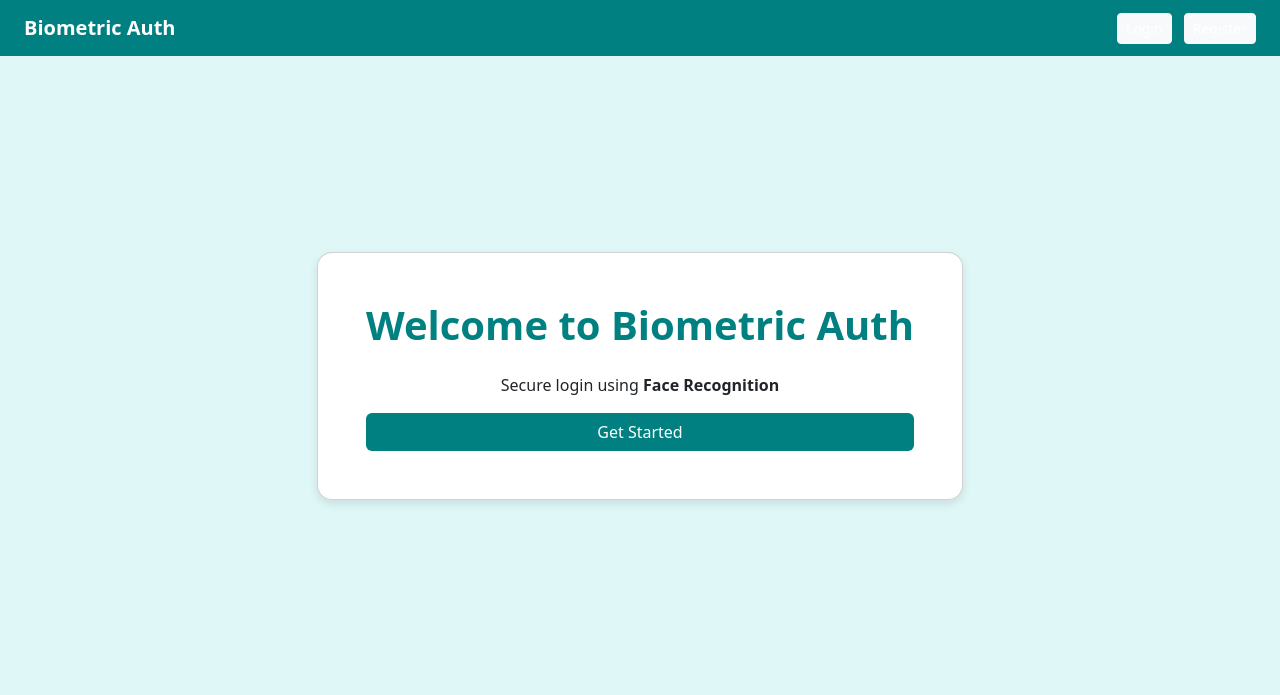
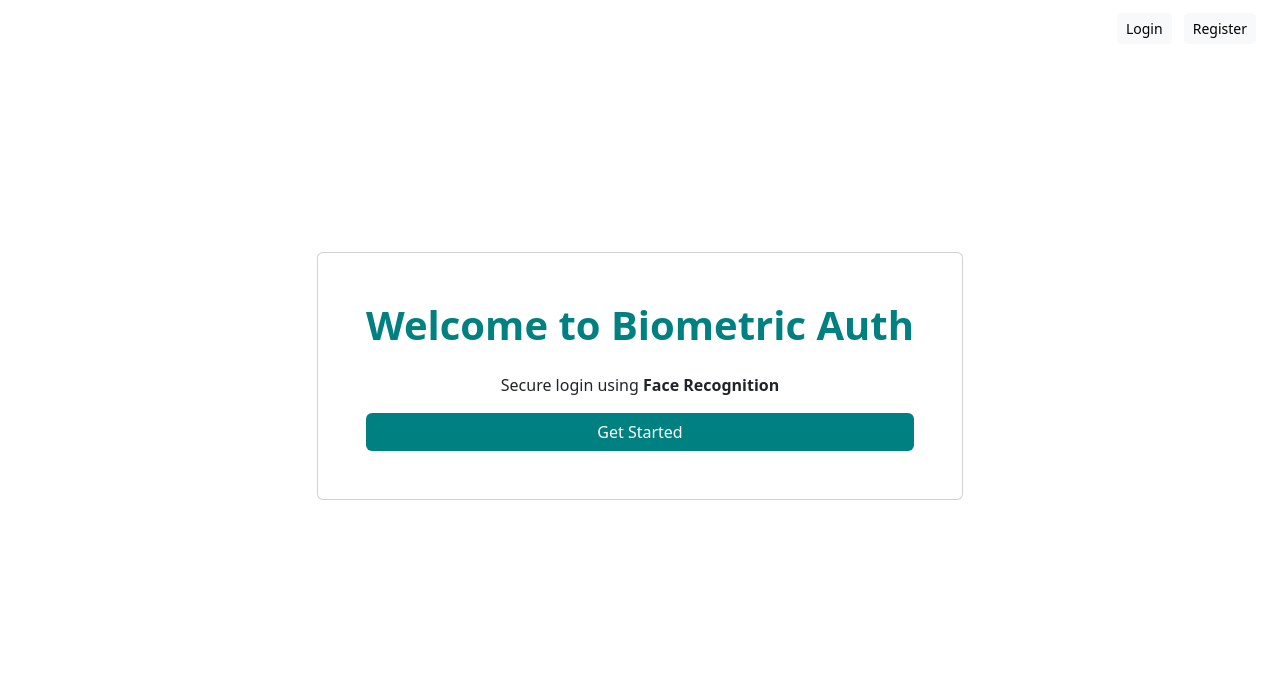
Before and after one commit to wajidkorkani/Biomatric-Authentication-python, a Flask app: template Src/Templates/index.html in a window 1280 px wide. Shown: the top 695 px of the page. Run offline with Flask 3, Linux system fonts and the light colour scheme; the template is opened without the code that fills it, so the values that code supplies are empty.

Commit message:
Remove CSS code from index.html

```diff
--- a/Src/Templates/index.html
+++ b/Src/Templates/index.html
@@ -4,23 +4,6 @@
     <meta charset="UTF-8">
     <title>Home - Biometric Auth</title>
     <link href="https://cdn.jsdelivr.net/npm/bootstrap@5.3.2/dist/css/bootstrap.min.css" rel="stylesheet">
-    <style>
-        body {
-            background-color: #e0f7f7;
-            color: #004d4d;
-        }
-        .navbar {
-            background-color: #008080;
-        }
-        .navbar a {
-            color: white !important;
-        }
-        .card {
-            background: white;
-            border-radius: 15px;
-            box-shadow: 0 4px 10px rgba(0,0,0,0.1);
-        }
-    </style>
 </head>
 <body>
     <nav class="navbar navbar-expand-lg px-4">
```
